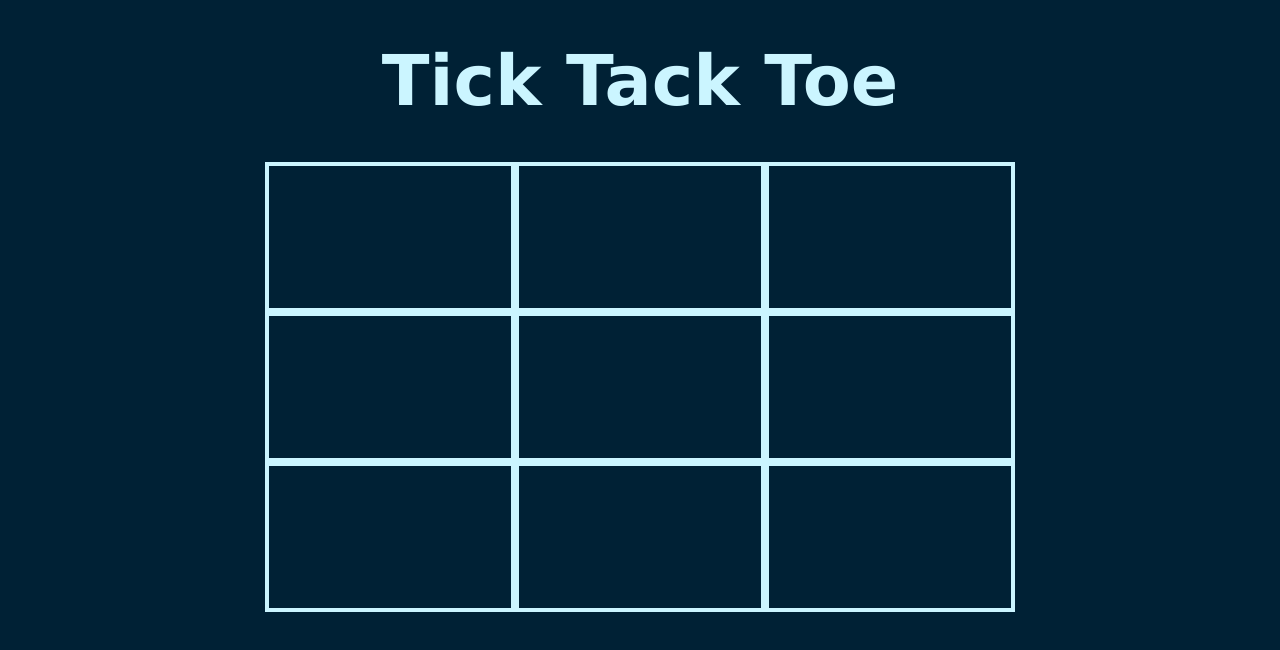
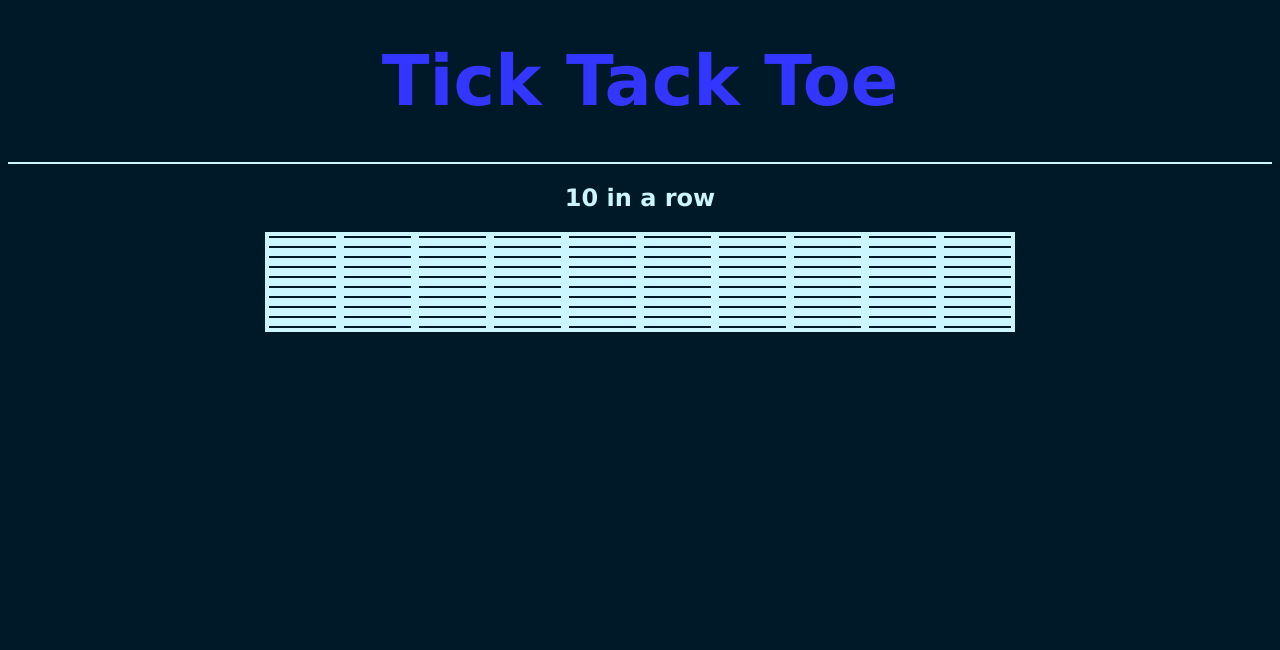
Before and after one commit to nichodim/TicTakToe, a React (Vite) app: page / in a window 1280 px wide. Shown: the top 650 px of the page. Built offline with nearby package versions, Linux system fonts and the light colour scheme.

Commit message:
Expanded components
Added multiple components as well as changeable title color for future turns

```diff
--- a/index.html
+++ b/index.html
@@ -4,7 +4,7 @@
     <meta charset="UTF-8" />
     <link rel="icon" type="image/svg+xml" href="/vite.svg" />
     <meta name="viewport" content="width=device-width, initial-scale=1.0" />
-    <title>Vite + React</title>
+    <title>Tick Tack Toe</title>
   </head>
   <body>
     <div id="root"></div>
--- a/src/App.css
+++ b/src/App.css
@@ -1,17 +1,18 @@
 body {
-    background-color:rgb(0, 33, 53);
+    background-color:rgb(0, 25, 41);
     color:rgb(203, 245, 255);
     font-family: Verdana;
+    text-align: center;
 }
 h1 {
     font-weight: bold;
     font-size: 70px;
     margin: 40px 20px 40px 20px;
-    text-align: center;
 }
 
 .container {
     max-width: 750px;
+    max-height: 750px;
     margin: 0 auto;
 }
 .row {
@@ -19,12 +20,22 @@ h1 {
 }
 .tile {
     border: 4px solid rgb(203, 245, 255);
-    background-color: rgb(0, 33, 53);
+    background-color: rgb(0, 25, 41);
     flex: 1;
-    height: 150px;
     transition: 0.3s;
     cursor: pointer;
 }
 .tile:hover {
     background-color: rgb(0, 59, 95);
 }
+
+.exColor {
+    color: #e24569;
+}
+.circleColor {
+    color: #3236ff;
+}
+
+#tagContainer {
+    border-top: 2px solid rgb(203, 245, 255);
+}
--- a/src/App.jsx
+++ b/src/App.jsx
@@ -1,21 +1,23 @@
 import { useState, useEffect } from 'react'
-import { Row } from './Row'
+import { Board } from './Board'
+import { Title } from './Title'
+import { GameTag } from './GameTag'
 import './App.css'
 
 function App() {
-    const [rows, setRows] = useState(() => 3);
+    const [rows, setRows] = useState(() => 10);
+    const [turn, setTurn] = useState(() => 'circle');
     const [tics, setTics] = useState(Array(rows).fill(Array(rows).fill('none')));
 
     useEffect(() => console.log(tics), [tics]);
 
     return (
         <>
-            <h1>Tick Tack Toe</h1>
-            <div className="container">
-                {tics.map(row => {
-                    return <Row tics={row.map(tic => tic)} key={crypto.randomUUID()} />;
-                })}
+            <Title turn={turn} />
+            <div id="tagContainer">
+                <GameTag rows={rows} />
             </div>
+            <Board tics={tics} />
         </>
     );
 }
--- /dev/null
+++ b/src/Board.jsx
@@ -0,0 +1,11 @@
+import { Row } from './Row'
+
+export function Board({ tics }) {
+    return (
+        <div className="container">
+            {tics.map(row => {
+                return <Row tics={row.map(tic => tic)} key={crypto.randomUUID()} />;
+            })}
+        </div>
+    );
+}
--- /dev/null
+++ b/src/GameTag.jsx
@@ -0,0 +1,3 @@
+export function GameTag({ rows }) {
+    return <h2>{rows} in a row</h2>;
+}
--- /dev/null
+++ b/src/Title.jsx
@@ -0,0 +1,3 @@
+export function Title({ turn }) {
+    return <h1 className={turn + 'Color'} >Tick Tack Toe</h1>;
+}
```
